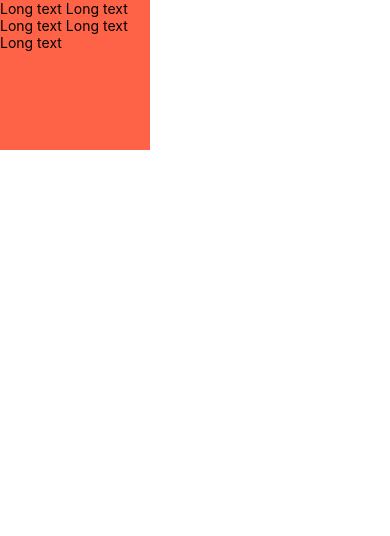
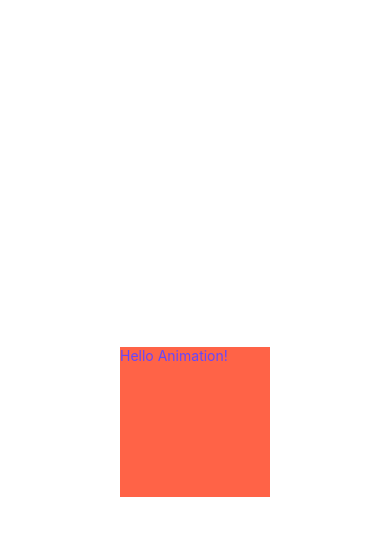
Before and after one commit to Charpell/React-Native-Animations, a React Native app: screen / in a window 390 px wide. Shown: the top 536 px of the page. Built offline with nearby package versions, Linux system fonts and the light colour scheme.

Commit message:
Interpolating Color/ Background Color

```diff
--- a/App.js
+++ b/App.js
@@ -8,22 +8,41 @@ export default class App extends React.Component {
 
   startAnimation = () => {
     Animated.timing(this.state.animation, {
-      toValue: 300,
+      toValue: 1,
       duration: 1500
-    }).start();
+    }).start(() => {
+      Animated.timing(this.state.animation, {
+        toValue: 0,
+        duration: 1500
+      }).start()
+    });
   }
 
   render() {
-    const animatedStyles = {
-      top: this.state.animation,
-      left: this.state.animation
+    const boxInterolation = this.state.animation.interpolate({
+      inputRange: [0, 1],
+      outputRange: ["rgb(255,99,71)", "rgb(99,71,255)"]
+    })
+
+    const colorInterolation = this.state.animation.interpolate({
+      inputRange: [0, 1],
+      outputRange: ["rgb(99,71,255)", "rgb(255,99,71)"]
+    })
+
+    const boxAnimatedStyle = {
+      backgroundColor: boxInterolation
     }
+
+    const textAnimatedStyle = {
+      color: colorInterolation
+    }
+
 
     return (
       <View style={styles.container}>
         <TouchableWithoutFeedback onPress={this.startAnimation}>
-          <Animated.View style={[styles.box, animatedStyles]} >
-            <Text>Long text Long text Long text Long text Long text</Text>
+          <Animated.View style={[styles.box, boxAnimatedStyle]} >
+            <Animated.Text style={textAnimatedStyle}>Hello Animation!</Animated.Text>
           </Animated.View>
         </TouchableWithoutFeedback>
       </View>
@@ -41,8 +60,5 @@ const styles = StyleSheet.create({
     width: 150,
     height: 150,
     backgroundColor: "tomato",
-    position: "absolute",
-    left: 0,
-    top: 0
   }
 });
```
